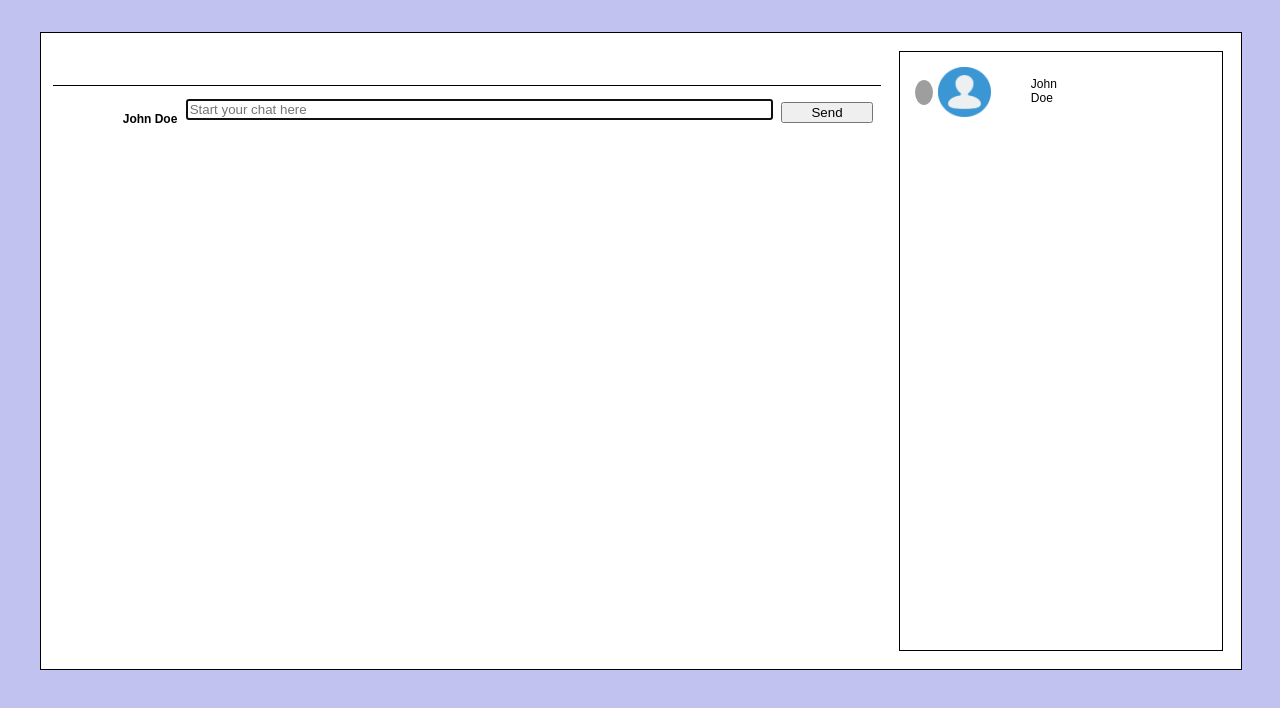
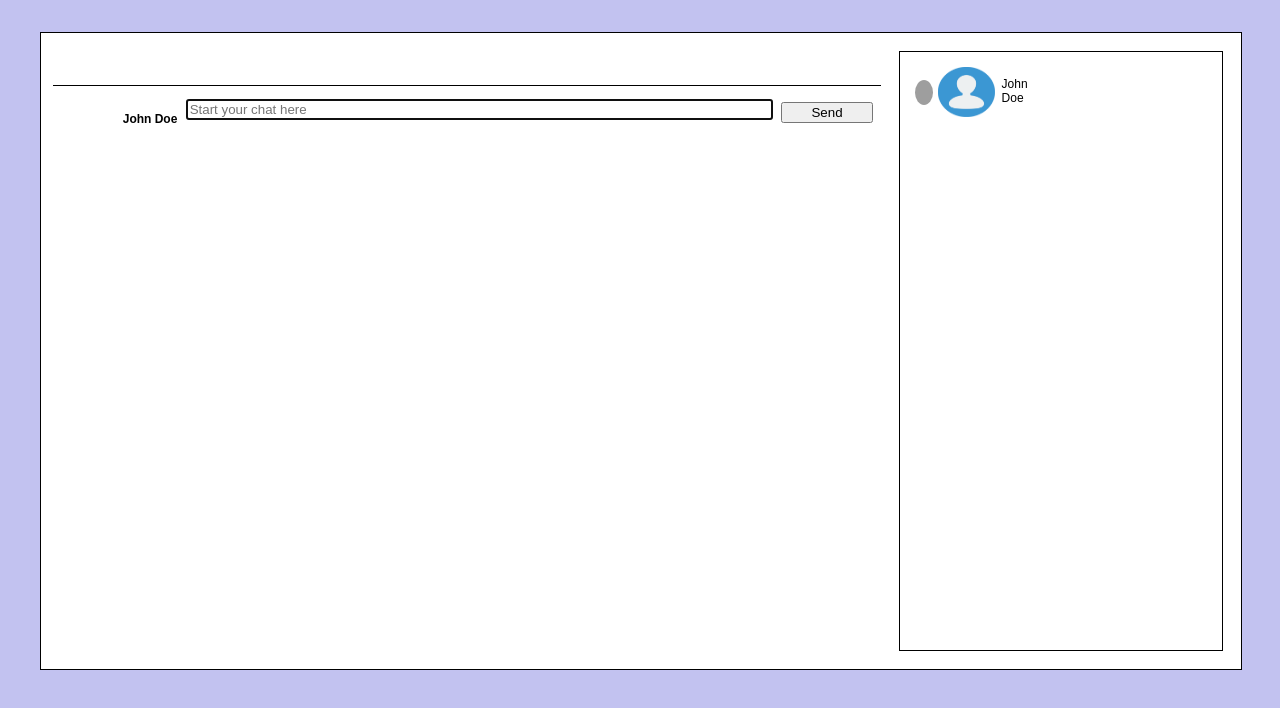
Before and after one commit to christine7lam/gamers_chat_room, a React (Create React App) app: page / in a window 1280 px wide. Shown: the top 708 px of the page. Built offline with nearby package versions, Linux system fonts and the light colour scheme; grey boxes are pictures that could not be loaded.

Commit message:
update styles

```diff
--- a/src/styles/index.js
+++ b/src/styles/index.js
@@ -32,8 +32,6 @@ export const Chatroom = styled.div`
 
 // Chat Display Wrapper
 export const ChatDisplayWrapper = styled.div`
-  position: aboslute;
-  bottom: 23%;
   width: 100%;
   height: auto;
 `;
@@ -135,7 +133,7 @@ export const StatusBox = styled.div`
 export const UserImg = styled.div`
     float: left;
     height: 100%;
-    width: 30%;
+    width: 20%;
     margin-right: 5px;
 `;
 
--- a/src/web/components/UserIcon.js
+++ b/src/web/components/UserIcon.js
@@ -15,7 +15,7 @@ class UserIcon extends Component {
 
         return (
             <UserImg>
-                <img src={ userImage } width='60%' height='100%' />
+                <img src={ userImage } width='98%' height='100%' />
             </UserImg>
         )
     }
```
